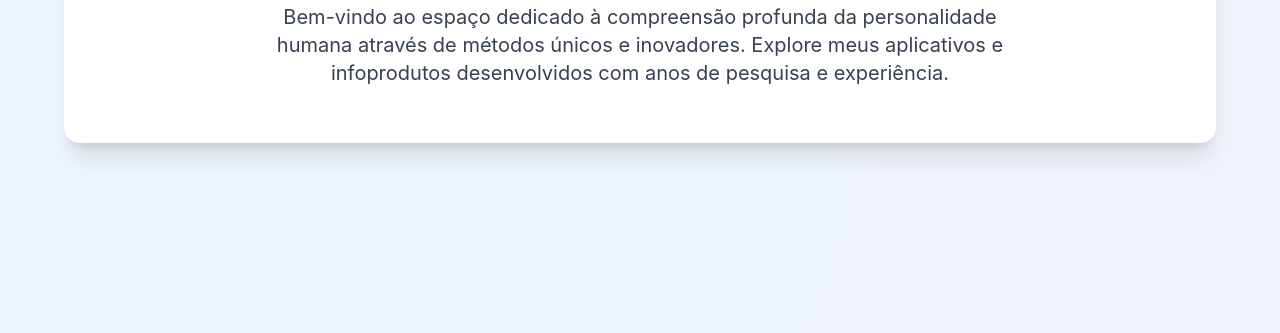
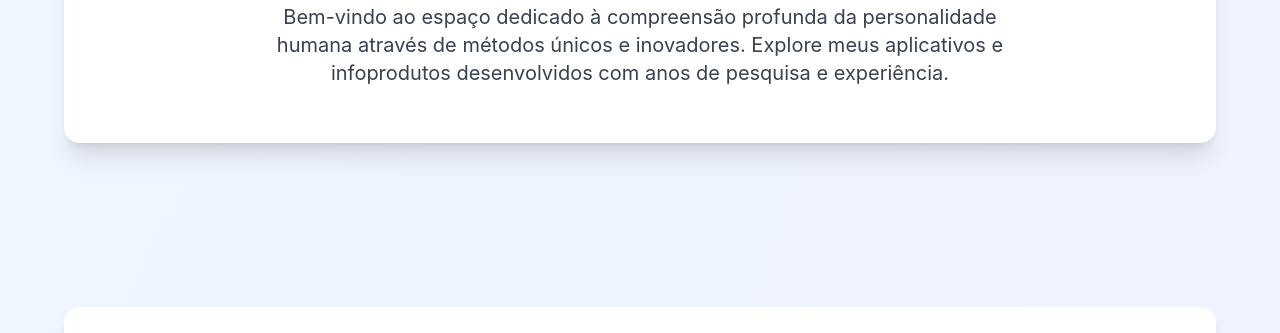
Before and after one commit to irmoneto/irmoneto.github.io, a plain HTML site: page index.html in a window 1280 px wide. Shown: the part 293-626 px from the top of the page. Drawn offline with nearby package versions, Linux system fonts and the light colour scheme.

Commit message:
index.html

```diff
--- a/index.html
+++ b/index.html
@@ -8,14 +8,12 @@
     <meta name="author" content="Irmo Zuccato Neto">
     <meta name="robots" content="index, follow">
 
-    <!-- Open Graph para redes sociais -->
     <meta property="og:title" content="Irmo Zuccato Neto - Página Oficial">
     <meta property="og:description" content="Analisador de Personalidade pelos Pés e Infoprodutos exclusivos">
     <meta property="og:type" content="website">
 
     <title>Irmo Zuccato Neto - Página Oficial | Análise de Personalidade e Infoprodutos</title>
 
-    <!-- Configuração do Tailwind CSS -->
     <script src="https://cdn.tailwindcss.com"></script>
 
     <style>
@@ -35,11 +33,13 @@
             height: auto;
         }
 
-        /* Espaçamento para anúncios - áreas reservadas */
+        /* Espaçamento para anúncios - áreas reservadas (ajustado min-height) */
         .ad-space {
-            min-height: 280px;
+            min-height: 100px; /* Reduzido o min-height, pois Auto Ads não precisam de tanto espaço reservado, mas é bom manter um mínimo. */
             margin: 2rem auto;
             max-width: 100%;
+            /* Adicionado um estilo visual temporário para teste - REMOVA isso quando o AdSense estiver ativo */
+            /* border: 1px dashed #ccc; padding: 10px; text-align: center; color: #ccc; */
         }
 
         /* Smooth scroll para melhor UX */
@@ -76,8 +76,6 @@
         }
     </style>
 
-    <!-- 🟢 CÓDIGO DO ADSENSE PARA AUTO ADS (Anúncios Automáticos) -->
-    <!-- Posicionado no <head> conforme recomendação do Google -->
     <script async
         src="https://pagead2.googlesyndication.com/pagead/js/adsbygoogle.js?client=ca-pub-2957847231347233"
         crossorigin="anonymous"></script>
@@ -85,7 +83,6 @@
 </head>
 <body class="bg-gradient-to-br from-blue-50 to-indigo-50 min-h-screen">
 
-    <!-- Header com navegação semântica -->
     <header class="bg-white shadow-md sticky top-0 z-50">
         <nav class="content-wrapper" aria-label="Navegação principal">
             <div class="flex items-center justify-between py-4">
@@ -95,10 +92,8 @@
         </nav>
     </header>
 
-    <!-- Main content com estrutura semântica -->
     <main class="content-wrapper py-8">
 
-        <!-- Seção Hero - Apresentação Principal -->
         <section class="bg-white rounded-2xl shadow-xl p-8 mb-8" aria-labelledby="hero-title">
             <h2 id="hero-title" class="text-4xl md:text-5xl font-extrabold text-blue-700 mb-6 text-center">
                 Olá! Você está na Página Oficial de Irmo Zuccato Neto
@@ -109,10 +104,8 @@
             </p>
         </section>
 
-        <!-- Espaço para Auto Ads - Área 1 (Above the fold) -->
         <div class="ad-space"></div>
 
-        <!-- Seção Sobre -->
         <section class="bg-white rounded-2xl shadow-lg p-8 mb-8" aria-labelledby="about-title">
             <h2 id="about-title" class="text-3xl font-bold text-gray-800 mb-6">
                 Sobre a Análise de Personalidade pelos Pés
@@ -137,17 +130,14 @@
             </article>
         </section>
 
-        <!-- Espaço para Auto Ads - Área 2 -->
         <div class="ad-space"></div>
 
-        <!-- Seção de Aplicativos e Produtos -->
         <section class="bg-white rounded-2xl shadow-lg p-8 mb-8" aria-labelledby="products-title">
             <h2 id="products-title" class="text-3xl font-bold text-gray-800 mb-6 text-center">
                 Aplicativos e Infoprodutos Disponíveis
             </h2>
 
             <div class="grid md:grid-cols-2 gap-6 mt-8">
-                <!-- Card 1 - Analisador -->
                 <article class="bg-gradient-to-br from-indigo-50 to-blue-50 rounded-xl p-6 shadow-md hover:shadow-xl transition-shadow">
                     <h3 class="text-2xl font-bold text-indigo-700 mb-4">
                         Analisador de Personalidade pelos Pés
@@ -163,7 +153,6 @@
                     </a>
                 </article>
 
-                <!-- Card 2 - Infoprodutos -->
                 <article class="bg-gradient-to-br from-orange-50 to-amber-50 rounded-xl p-6 shadow-md hover:shadow-xl transition-shadow">
                     <h3 class="text-2xl font-bold text-orange-700 mb-4">
                         Infoprodutos Exclusivos
@@ -181,10 +170,8 @@
             </div>
         </section>
 
-        <!-- Espaço para Auto Ads - Área 3 -->
         <div class="ad-space"></div>
 
-        <!-- Seção de Benefícios -->
         <section class="bg-white rounded-2xl shadow-lg p-8 mb-8" aria-labelledby="benefits-title">
             <h2 id="benefits-title" class="text-3xl font-bold text-gray-800 mb-6 text-center">
                 Benefícios do Método
@@ -217,10 +204,8 @@
             </div>
         </section>
 
-        <!-- Espaço para Auto Ads - Área 4 -->
         <div class="ad-space"></div>
 
-        <!-- Seção de Conteúdo Adicional -->
         <section class="bg-white rounded-2xl shadow-lg p-8 mb-8" aria-labelledby="content-title">
             <h2 id="content-title" class="text-3xl font-bold text-gray-800 mb-6">
                 Por que Escolher Este Método?
@@ -245,12 +230,10 @@
             </article>
         </section>
 
-        <!-- Espaço para Auto Ads - Área 5 -->
         <div class="ad-space"></div>
 
     </main>
 
-    <!-- Footer semântico -->
     <footer class="bg-gray-800 text-white py-8 mt-12">
         <div class="content-wrapper text-center">
             <p class="text-lg mb-2">© 2024 Irmo Zuccato Neto - Todos os direitos reservados</p>
@@ -260,7 +243,6 @@
         </div>
     </footer>
 
-    <!-- Schema.org markup para SEO -->
     <script type="application/ld+json">
     {
         "@context": "https://schema.org",
```
